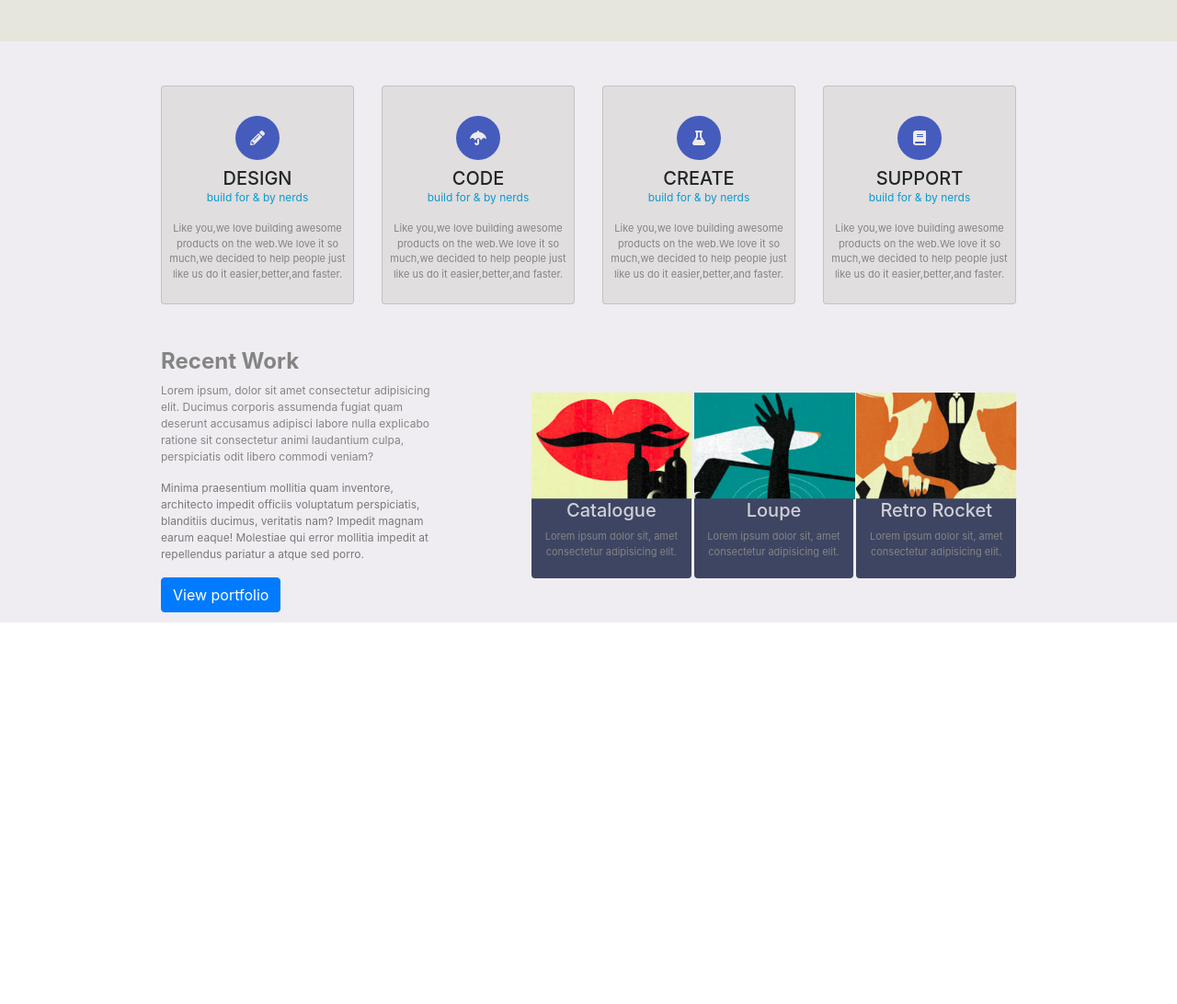
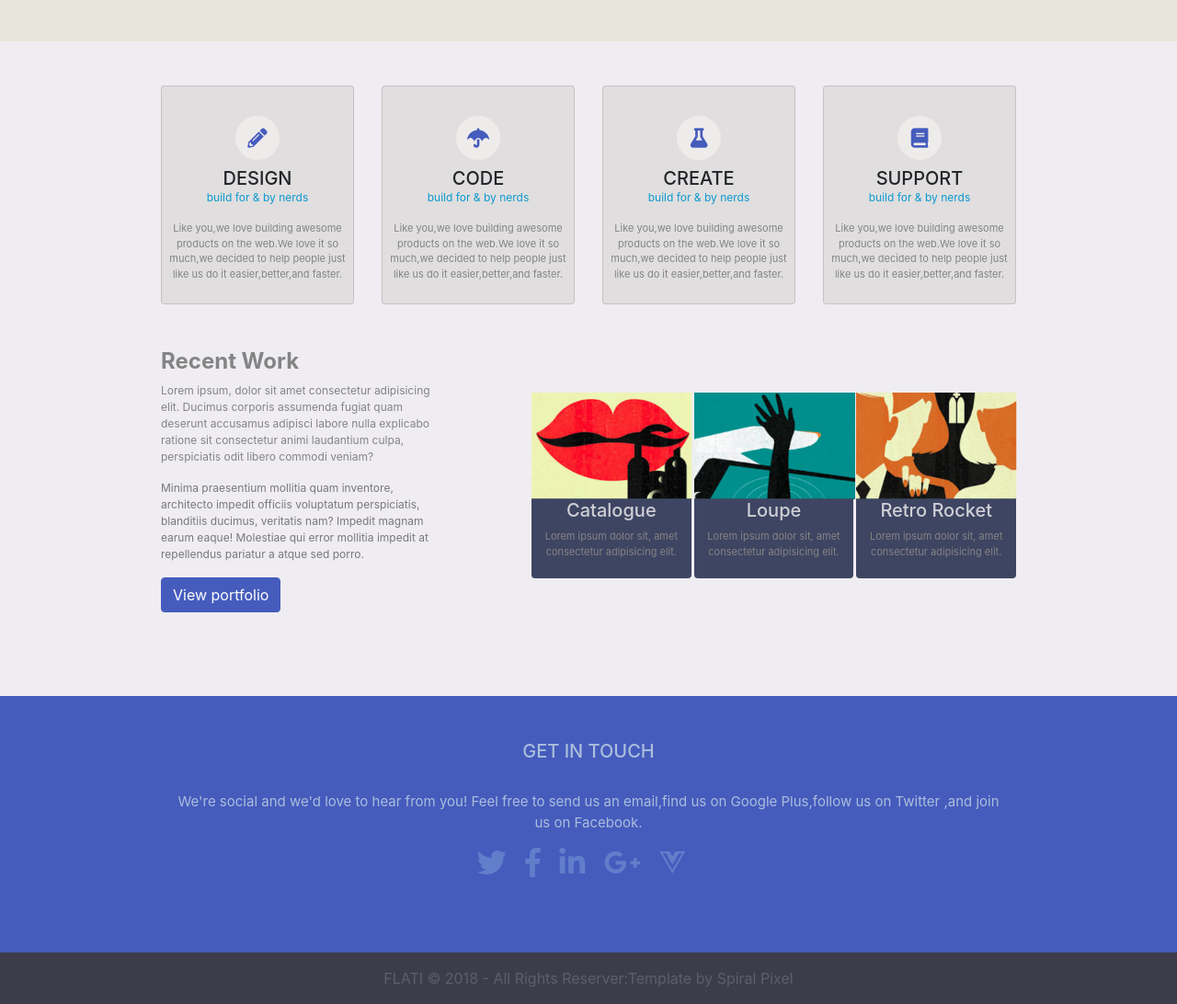
Before and after one commit to Bendashiro/sass-site-flati, a website: page index.html in a window 1280 px wide. Shown: the part 581-1673 px from the top of the page at 92% size. Before the commit the page ends 1274 px from the top, so only its background shows below. Drawn offline with nearby package versions, Linux system fonts and the light colour scheme.

Commit message:
site 95%

```diff
--- a/index.html
+++ b/index.html
@@ -6,8 +6,7 @@
     <meta name="viewport" content="width=device-width, initial-scale=1.0">
     <meta http-equiv="X-UA-Compatible" content="ie=edge">
     <title>Document</title>
-    <link rel="stylesheet" href="./node_modules/bootstrap/dist/css/bootstrap.min.css">
-    <link rel="stylesheet" href="./node_modules/@fortawesome/fontawesome-free/css/all.css">
+    <!-- <link rel="stylesheet" href="./node_modules/@fortawesome/fontawesome-free/css/all.css"> -->
     <link rel="stylesheet" href="./css/style.css">
 </head>
 
@@ -62,7 +61,7 @@
             <div class="row text-center">
                 <div class="col-3">
                     <div class="card">
-                        <i class="fas fa-pencil-alt text-center mx-auto">
+                        <i class="fas fa-pencil-alt fa-lg text-center mx-auto">
                         </i>
                         <h5 class="text-uppercase mt-2 mb-0">design
                         </h5>
@@ -76,7 +75,7 @@
                 </div>
                 <div class="col-3">
                     <div class="card">
-                        <i class="fas fa-umbrella text-center mx-auto">
+                        <i class="fas fa-umbrella fa-lg text-center mx-auto">
                         </i>
                         <h5 class="text-uppercase mt-2 mb-0">code
                         </h5>
@@ -90,7 +89,7 @@
                 </div>
                 <div class="col-3">
                     <div class="card">
-                        <i class="fas fa-flask text-center mx-auto"></i>
+                        <i class="fas fa-flask fa-lg text-center mx-auto"></i>
                         <h5 class="text-uppercase mt-2 mb-0">create
                         </h5>
                         <p class="pbl">build for & by nerds
@@ -103,7 +102,7 @@
                 </div>
                 <div class="col-3">
                     <div class="card">
-                        <i class="fas fa-book text-center mx-auto"></i>
+                        <i class="fas fa-book fa-lg text-center mx-auto"></i>
                         <h5 class="text-uppercase mt-2 mb-0">support</h5>
                         <p class="pbl">build for & by nerds</p>
                         <p>Like you,we love building awesome<br>
@@ -138,14 +137,22 @@
             </div>
         </div>
     </section>
-    <section>
-        <h4 text-c></h4>
-        <p></p>
-        <i></i>
-        <i></i>
-        <i></i>
-        <i></i>
+    <section id="bfoo">
+        <h5 class="text-uppercase text-center">get in touch</h5>
+        <p class="text-center">We're social and we'd love to hear from you! Feel free to send us an email,find us on Google Plus,follow us on Twitter ,and join<br>us on Facebook.<br></p>
+        <div class="text-center">
+            <i class="fab fa-twitter fa-2x mr-3"></i>
+            <i class="fab fa-facebook-f fa-2x mr-3"></i>
+            <i class="fab fa-linkedin-in fa-2x mr-3"></i>
+            <i class="fab fa-google-plus-g fa-2x mr-3"></i>
+            <i class="fab fa-vuejs fa-2x mr-3"></i>
+        </div>
     </section>
+    <footer>
+        <p class="text-center m-0">
+            <span class="text-uppercase">flati</span> © 2018 - All Rights Reserver:Template by Spiral Pixel
+        </p>
+    </footer>
 </body>
 
 </html>
--- a/sass/style.sass
+++ b/sass/style.sass
@@ -1,5 +1,7 @@
+$gris : rgb(132,132,132)
+$blue : rgb(69,92,189)
 @import '../node_modules/bootstrap/scss/bootstrap.scss'
-$gris : rgb(132,132,132)
+@import '../node_modules/@fortawesome/fontawesome-free/css/all.min.css'//en apportant scss ce n'est pas bon
 
 body
     //header.grad //la class aui se rapporte au header s'écrit au meme étage que le header
@@ -31,6 +33,7 @@ body
                 font-weight: bolder
     section#card
         background-color: rgb(239,237,241)
+        padding-bottom: 5rem
         div.container-fluid
             max-width: 960px
             div.card
@@ -39,8 +42,8 @@ body
                 margin-top: 3rem
                 margin-bottom: 3rem
                 i
-                    background-color: rgb(69,92,189)
-                    color: rgb(238,235,235)
+                    background-color: rgb(238,235,235)
+                    color: $blue
                     border-radius: 100%
                     width: 3rem
                     height: 3rem
@@ -75,3 +78,20 @@ body
                     height: 116px
                 h5
                     color: rgb(207,207,214)
+    section#bfoo
+        padding-top: 3rem
+        padding-bottom: 5rem
+        background-color: $blue
+        color: rgb(171,189,220)
+        h5
+            margin-bottom: 2rem
+        p
+            font-size: 15px
+        div
+            i
+                color: rgb(97,126,203)
+    footer
+        background-color: rgb(60,60,75)
+        padding: 1rem 0
+        p
+            color: rgb(95,95,105)
```
Also changed, not shown: css/style.css, 1 other file.
